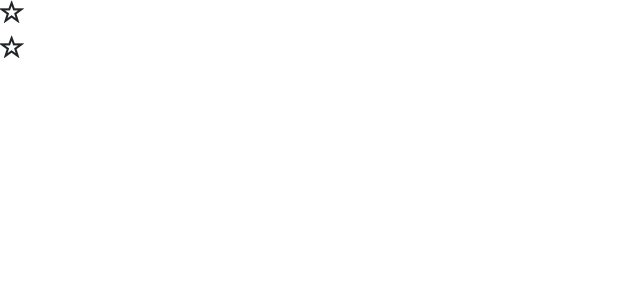
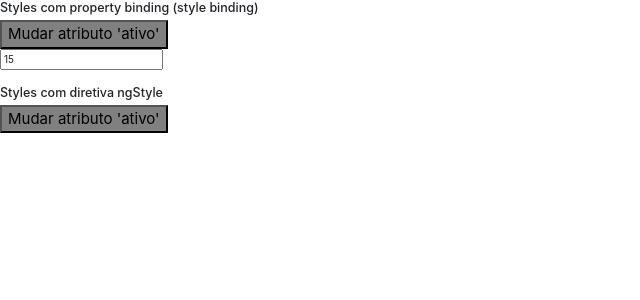
Before and after one commit to pablotdv/youtube-curso-angular, an Angular app in the folder diretivas/: page / in a window 1280 px wide. Shown: the top 300 px of the page, without its empty margins (0-640 px from the left). Built offline with nearby package versions, Linux system fonts and the light colour scheme.

Commit message:
Curso Angular #30: Diretivas: ngStyle

```diff
--- a/diretivas/src/app/app.component.html
+++ b/diretivas/src/app/app.component.html
@@ -2,4 +2,5 @@
 <!-- <app-diretiva-ngswitch></app-diretiva-ngswitch> -->
 <!-- <app-diretiva-ngfor></app-diretiva-ngfor> -->
 
-<app-diretiva-ngclass></app-diretiva-ngclass>
+<!-- <app-diretiva-ngclass></app-diretiva-ngclass> -->
+<app-diretiva-ngstyle></app-diretiva-ngstyle>
--- a/diretivas/src/app/app.module.ts
+++ b/diretivas/src/app/app.module.ts
@@ -1,5 +1,6 @@
 import { BrowserModule } from '@angular/platform-browser';
 import { NgModule } from '@angular/core';
+import { FormsModule } from '@angular/forms';
 
 
 import { AppComponent } from './app.component';
@@ -22,7 +23,8 @@
     DiretivaNgstyleComponent
   ],
   imports: [
-    BrowserModule
+    BrowserModule,
+    FormsModule
   ],
   providers: [],
   bootstrap: [AppComponent]
--- a/diretivas/src/app/diretiva-ngstyle/diretiva-ngstyle.component.html
+++ b/diretivas/src/app/diretiva-ngstyle/diretiva-ngstyle.component.html
@@ -1,3 +1,28 @@
-<p>
-  diretiva-ngstyle works!
-</p>
+<h5>Styles com property binding (style binding)</h5>
+<button
+  [style.backgroundColor]="ativo ? 'blue' : 'gray'"
+  [style.color]="ativo ? 'white' : 'black'"
+  [style.fontWeight]="ativo ? 'bold' : 'normal'"
+  [style.fontSize]="tamanhoFonte + 'px'"
+  (click)="onClick()"
+  >
+  Mudar atributo 'ativo'
+</button>
+<br>
+<input type="text" [(ngModel)]="tamanhoFonte">
+
+<br>
+<br>
+
+<h5>Styles com diretiva ngStyle</h5>
+<button
+  [ngStyle]="{
+    'backgroundColor': (ativo ? 'blue' : 'gray'),
+    'color': (ativo ? 'white' : 'black'),
+    'fontWeight': (ativo ? 'bold' : 'normal'),
+    'fontSize': (tamanhoFonte + 'px')
+  }"
+  (click)="onClick()"
+  >
+  Mudar atributo 'ativo'
+</button>
--- a/diretivas/src/app/diretiva-ngstyle/diretiva-ngstyle.component.ts
+++ b/diretivas/src/app/diretiva-ngstyle/diretiva-ngstyle.component.ts
@@ -7,9 +7,15 @@
 })
 export class DiretivaNgstyleComponent implements OnInit {
 
+  ativo: boolean = false;
+  tamanhoFonte: number = 15;
   constructor() { }
 
   ngOnInit() {
   }
 
+  onClick() {
+    this.ativo = !this.ativo;
+  }
+
 }
```
